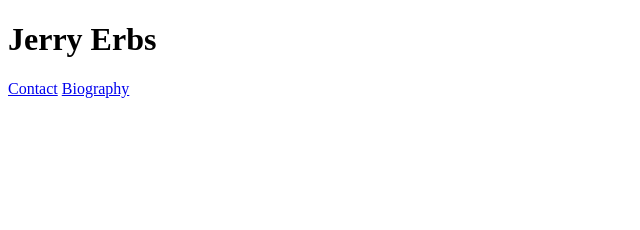
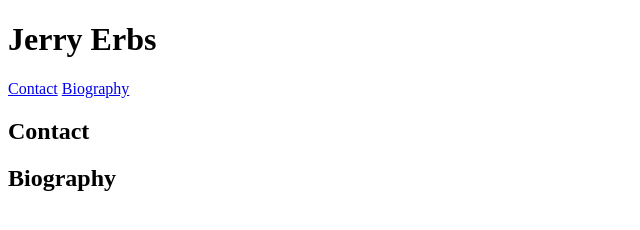
Before and after one commit to badabam/personal-website, a plain HTML site: page index.html in a window 1280 px wide. Shown: the whole page, without its empty margins (0-640 px from the left). Drawn offline with Linux system fonts and the light colour scheme.

Commit message:
Add section headings

```diff
--- a/index.html
+++ b/index.html
@@ -14,7 +14,11 @@
       <a href="#biography">Biography</a>
     </nav>
   </header>
-  <section id="contact"></section>
-  <section id="biography"></section>
+  <section id="contact">
+    <h2>Contact</h2>
+  </section>
+  <section id="biography">
+    <h2>Biography</h2>
+  </section>
 </body>
 </html>
```
